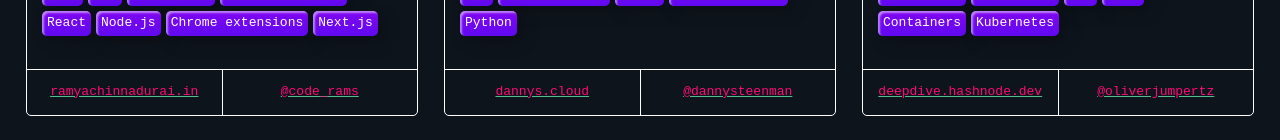
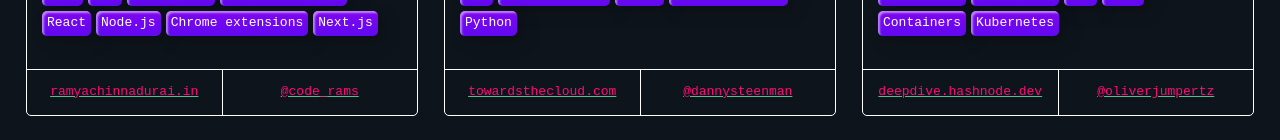
Before and after one commit to markodenic/awesome-tech-blogs, a Nuxt app: page / in a window 1280 px wide. Shown: the part 1582-1722 px from the top of the page. Built offline with nearby package versions, Linux system fonts and the light colour scheme.

Commit message:
Updated my blog domain.

```diff
--- a/data.js
+++ b/data.js
@@ -424,7 +424,7 @@ module.exports = [
     name: "Danny Steenman",
     description:
       "I’m an AWS Cloud Consultant who likes to build things in the Cloud. I write about my learnings on this Blog and on Twitter.",
-    url: "https://dannys.cloud/",
+    url: "https://towardsthecloud.com/",
     twitter: "@dannysteenman",
     tags: ["AWS", "Certification", "Cloud", "Infrastructure", "Python"],
   },
```
